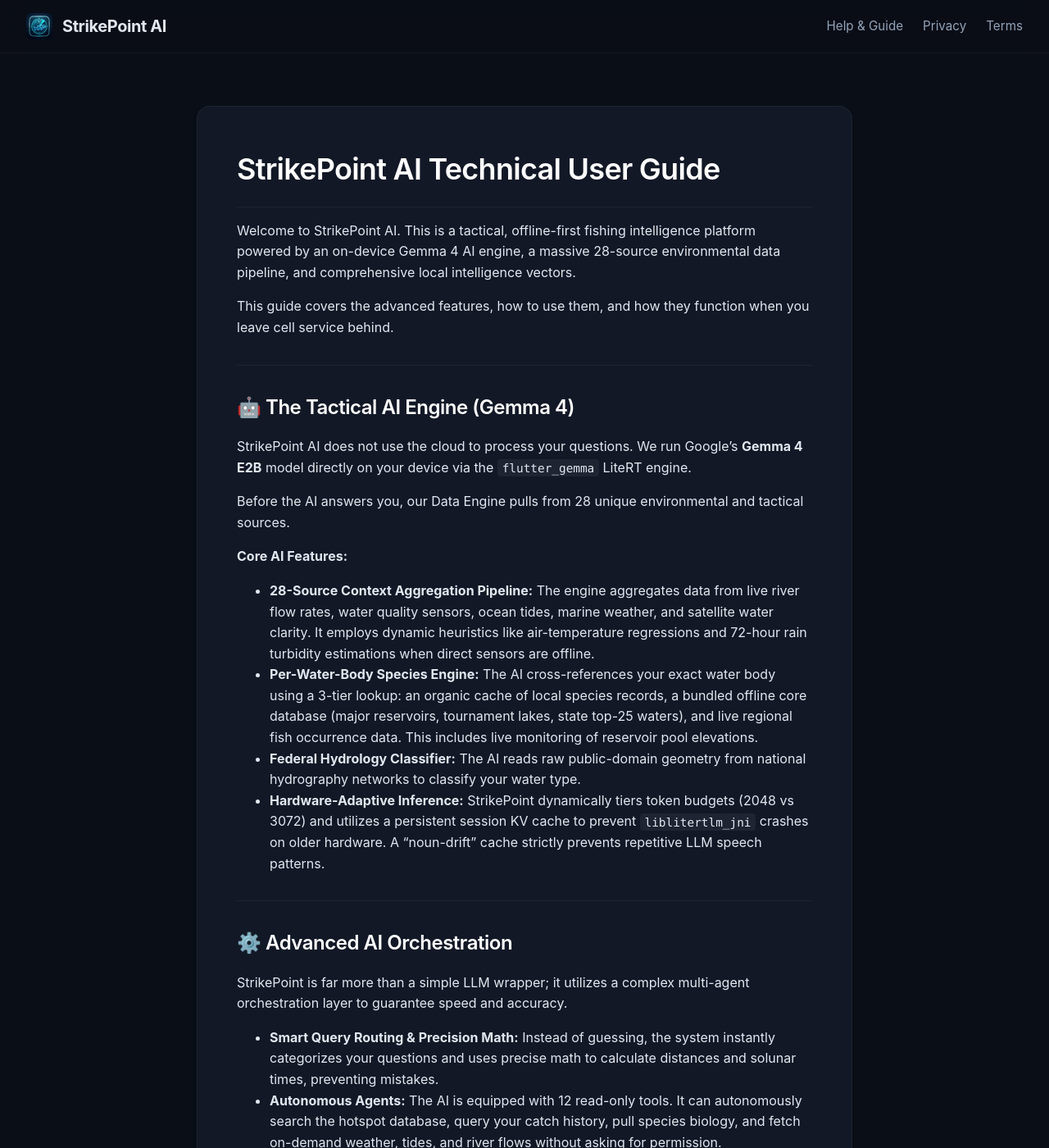
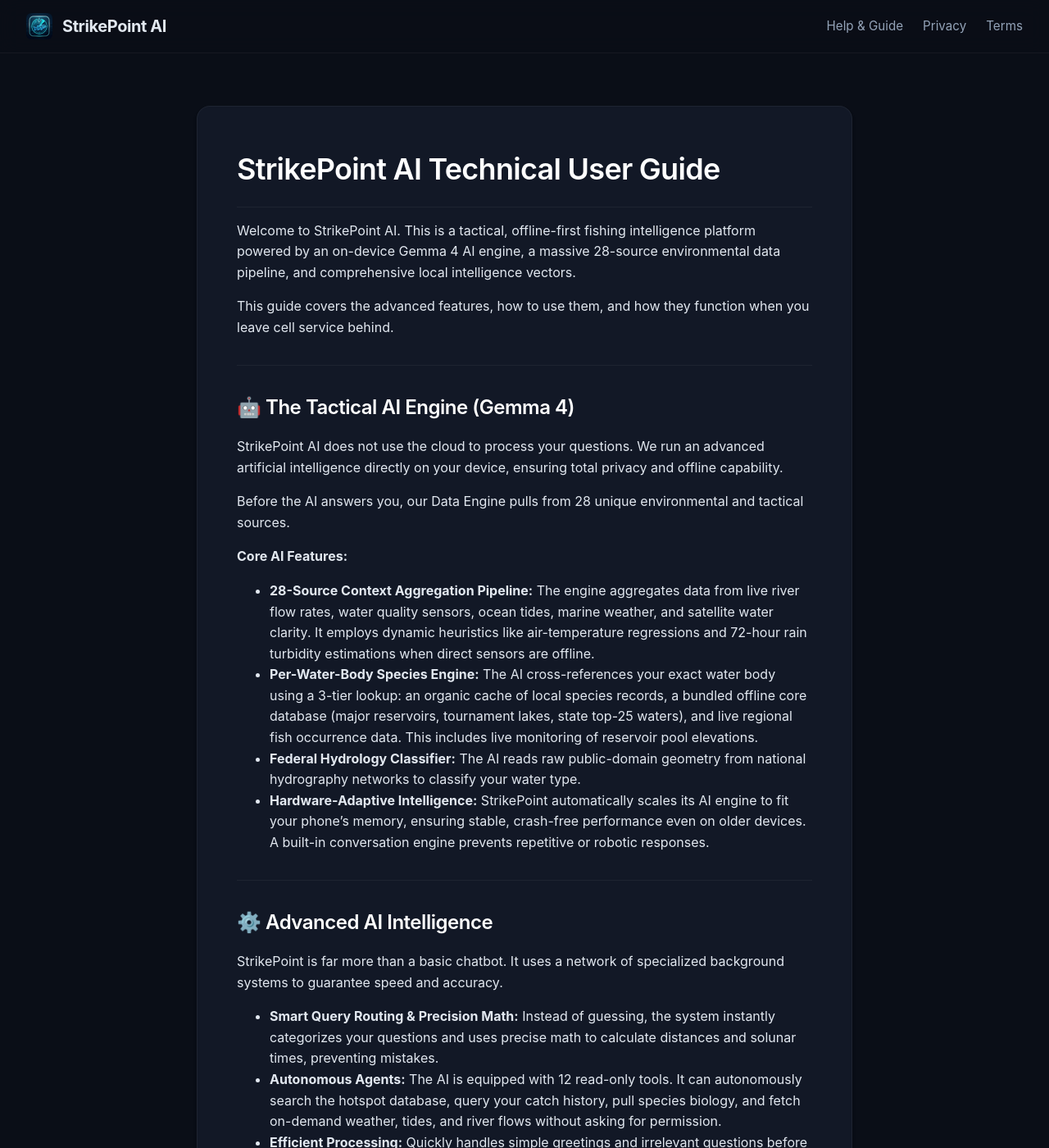
Before and after one commit to yyiimmiiyy/StrikePointAI-Assets, a Jekyll site: the page built from help.md, in a window 1280 px wide and 1400 px high. Shown: the whole window at 82% size. Built offline with Jekyll 4.4.1, drawn with Linux system fonts in a browser that asks for light colours.

Commit message:
docs(sync): Synchronize live website and compliance policies

```diff
--- a/help.md
+++ b/help.md
@@ -12,7 +12,7 @@ This guide covers the advanced features, how to use them, and how they function
 ---
 
 ## 🤖 The Tactical AI Engine (Gemma 4)
-StrikePoint AI does not use the cloud to process your questions. We run Google's **Gemma 4 E2B** model directly on your device via the `flutter_gemma` LiteRT engine.
+StrikePoint AI does not use the cloud to process your questions. We run an advanced artificial intelligence directly on your device, ensuring total privacy and offline capability.
 
 Before the AI answers you, our Data Engine pulls from 28 unique environmental and tactical sources.
 
@@ -20,12 +20,12 @@ Before the AI answers you, our Data Engine pulls from 28 unique environmental an
 - **28-Source Context Aggregation Pipeline:** The engine aggregates data from live river flow rates, water quality sensors, ocean tides, marine weather, and satellite water clarity. It employs dynamic heuristics like air-temperature regressions and 72-hour rain turbidity estimations when direct sensors are offline.
 - **Per-Water-Body Species Engine:** The AI cross-references your exact water body using a 3-tier lookup: an organic cache of local species records, a bundled offline core database (major reservoirs, tournament lakes, state top-25 waters), and live regional fish occurrence data. This includes live monitoring of reservoir pool elevations.
 - **Federal Hydrology Classifier:** The AI reads raw public-domain geometry from national hydrography networks to classify your water type.
-- **Hardware-Adaptive Inference:** StrikePoint dynamically tiers token budgets (2048 vs 3072) and utilizes a persistent session KV cache to prevent `liblitertlm_jni` crashes on older hardware. A "noun-drift" cache strictly prevents repetitive LLM speech patterns.
+- **Hardware-Adaptive Intelligence:** StrikePoint automatically scales its AI engine to fit your phone's memory, ensuring stable, crash-free performance even on older devices. A built-in conversation engine prevents repetitive or robotic responses.
 
 ---
 
-## ⚙️ Advanced AI Orchestration
-StrikePoint is far more than a simple LLM wrapper; it utilizes a complex multi-agent orchestration layer to guarantee speed and accuracy.
+## ⚙️ Advanced AI Intelligence
+StrikePoint is far more than a basic chatbot. It uses a network of specialized background systems to guarantee speed and accuracy.
 
 - **Smart Query Routing & Precision Math:** Instead of guessing, the system instantly categorizes your questions and uses precise math to calculate distances and solunar times, preventing mistakes.
 - **Autonomous Agents:** The AI is equipped with 12 read-only tools. It can autonomously search the hotspot database, query your catch history, pull species biology, and fetch on-demand weather, tides, and river flows without asking for permission.
--- a/index.html
+++ b/index.html
@@ -529,7 +529,7 @@
         <section class="hero">
             <div class="pill">Hardware-Adaptive Intelligence</div>
             <h1>Take your AI <span class="text-gradient">off the grid</span>.</h1>
-            <p>Powered by an on-device Gemma 4 engine and a 28-source data engine. StrikePoint AI automatically scales its 2B+ parameter models to fit your device's RAM, ensuring zero memory-overload crashes even on older hardware.</p>
+            <p>Powered by an on-device intelligence and a 28-source data engine. StrikePoint AI automatically scales its capabilities to fit your phone's memory, ensuring stable, crash-free performance even on older hardware.</p>
 
             <div class="cta-container">
                 <a href="#ios-store-link" class="btn btn-primary">Download on App Store</a>
@@ -652,8 +652,8 @@
         </section>
         <section id="orchestration" class="section">
             <div class="section-header">
-                <h2>Advanced AI Orchestration</h2>
-                <p>Not just a simple LLM wrapper. A massively parallel, multi-agent architecture.</p>
+                <h2>Advanced AI Intelligence</h2>
+                <p>Far more than a basic chatbot. A powerful network of specialized background systems.</p>
             </div>
 
             <div class="grid-3">
```
